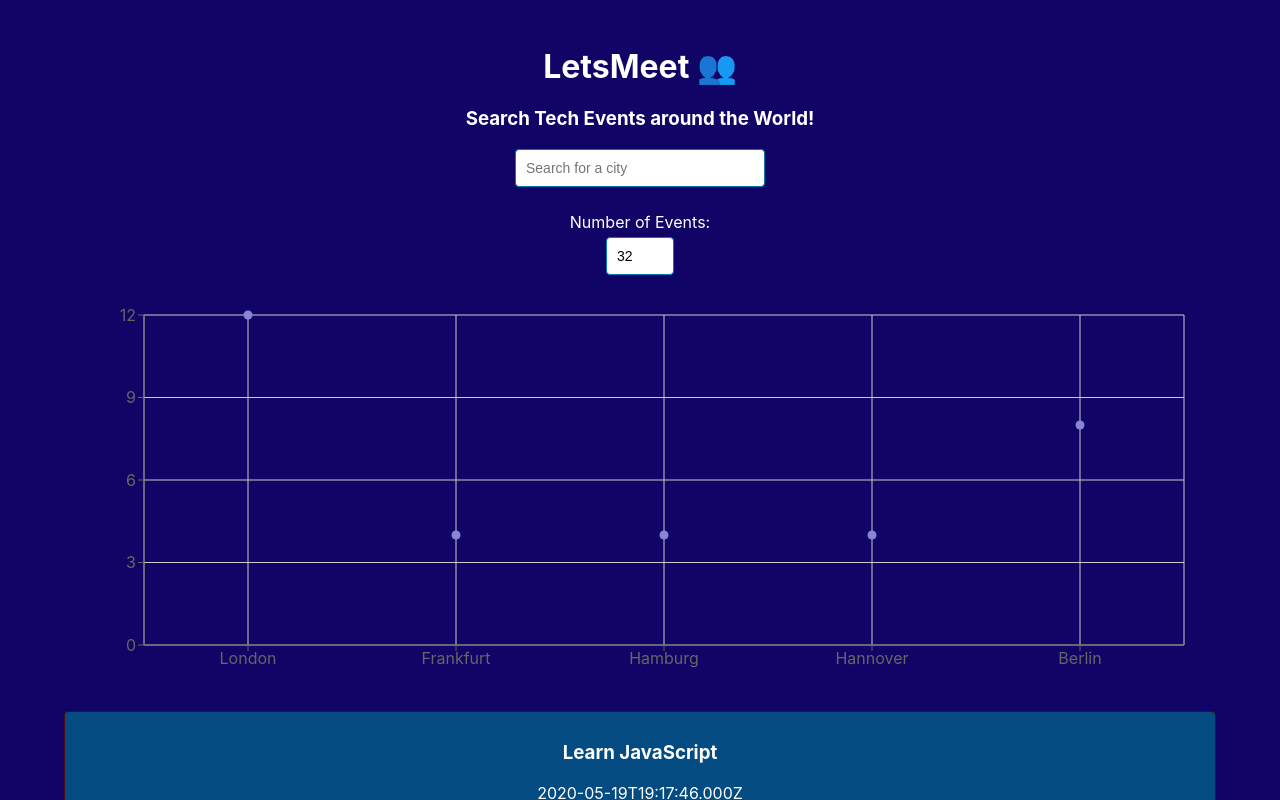
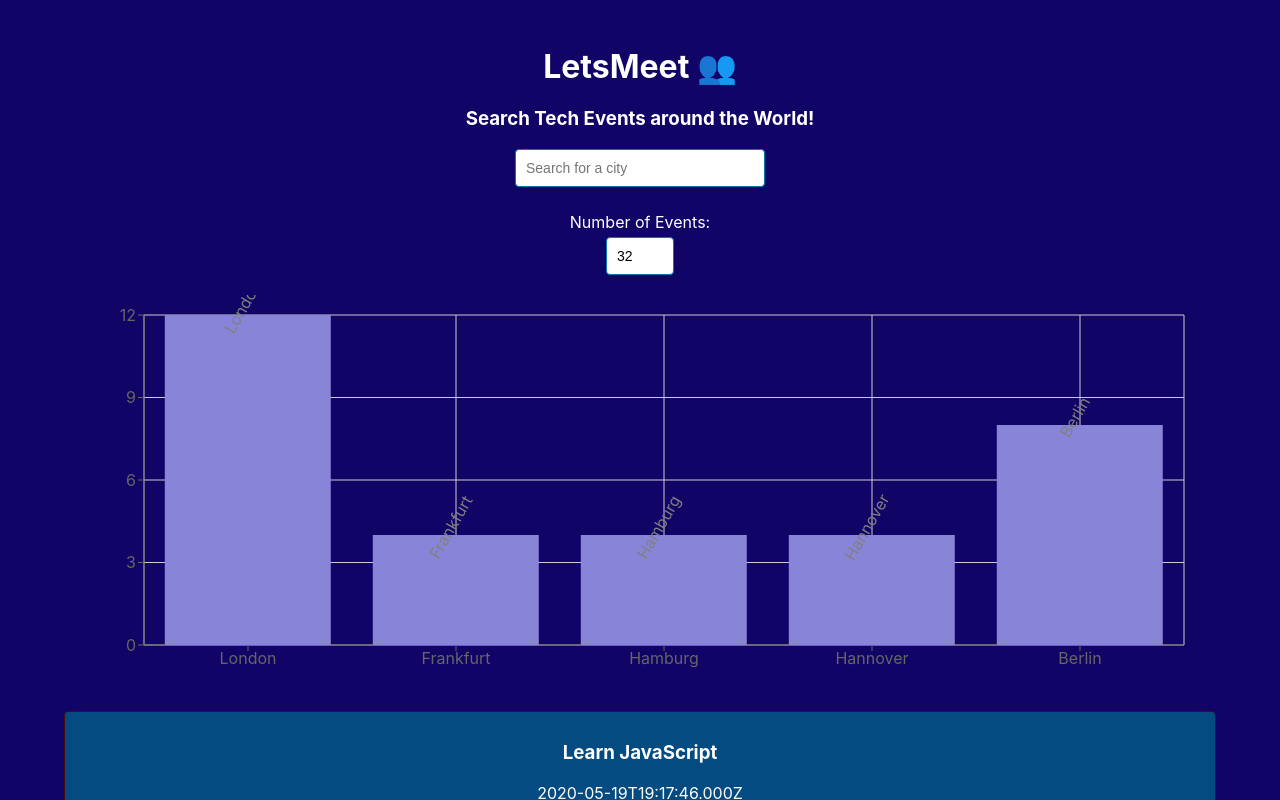
Before and after one commit to jmahanera/LetsMeet, a React (Create React App) app: page / in a window 1280 px wide. Shown: the top 800 px of the page. Built offline with nearby package versions, Linux system fonts and the light colour scheme; what atatus-spa would draw is missing.

Commit message:
chart ui updated

```diff
--- a/src/components/CityEventsChart.js
+++ b/src/components/CityEventsChart.js
@@ -1,35 +1,35 @@
-// src/components/CityEventsChart.js
-
-import { useState, useEffect } from 'react';
+import React, { useState, useEffect } from 'react';
 import {
-  ScatterChart,
-  Scatter,
-  XAxis, YAxis,
+  BarChart,
+  Bar,
+  XAxis,
+  YAxis,
   CartesianGrid,
   Tooltip,
-  ResponsiveContainer
+  ResponsiveContainer,
+  LabelList
 } from 'recharts';
 
 const CityEventsChart = ({ allLocations, events }) => {
   const [data, setData] = useState([]);
 
   useEffect(() => {
-  setData(getData());
-}, [allLocations, events]);
-
+    setData(getData());
+  }, [allLocations, events]);
 
   const getData = () => {
     const data = allLocations.map((location) => {
-      const count = events.filter((event) => event.location === location).length
-      const city = location.split(', ')[0]
+      const count = events.filter((event) => event.location === location).length;
+      const city = location.split(', ')[0];
       return { city, count };
-    })
+    });
     return data;
   };
 
   return (
     <ResponsiveContainer width="99%" height={400}>
-      <ScatterChart
+      <BarChart
+        data={data}
         margin={{
           top: 20,
           right: 20,
@@ -38,13 +38,15 @@ const CityEventsChart = ({ allLocations, events }) => {
         }}
       >
         <CartesianGrid />
-        <XAxis type="category" dataKey="city" name="City" />
+        <XAxis dataKey="city" />
         <YAxis type="number" dataKey="count" name="number of events" allowDecimals={false} />
         <Tooltip cursor={{ strokeDasharray: '3 3' }} />
-        <Scatter name="A school" data={data} fill="#8884d8" />
-      </ScatterChart>
+        <Bar name="A school" dataKey="count" fill="#8884d8">
+          <LabelList dataKey="city" angle={-60} position="top" />
+        </Bar>
+      </BarChart>
     </ResponsiveContainer>
   );
-}
+};
 
 export default CityEventsChart;
--- a/src/components/Event.js
+++ b/src/components/Event.js
@@ -1,9 +1,8 @@
-// src/components/Event.js
-
 import { useState } from 'react';
 
 const Event = ({ event }) => {
   const [showDetails, setShowDetails] = useState(false);
+
   return (
     <li className="event">
       <h3>{event.summary}</h3>
@@ -18,7 +17,7 @@ const Event = ({ event }) => {
         {showDetails ? 'Hide Details' : 'Show Details'}
       </button>
       {showDetails ? (
-        <div className="details">
+        <div className="details" style={{ width: '100%', marginTop: '50px' }}>
           <h4>Event Details</h4>
           <p>Description: {event.description}</p>
           <p>Event status: {event.status}</p>
```
